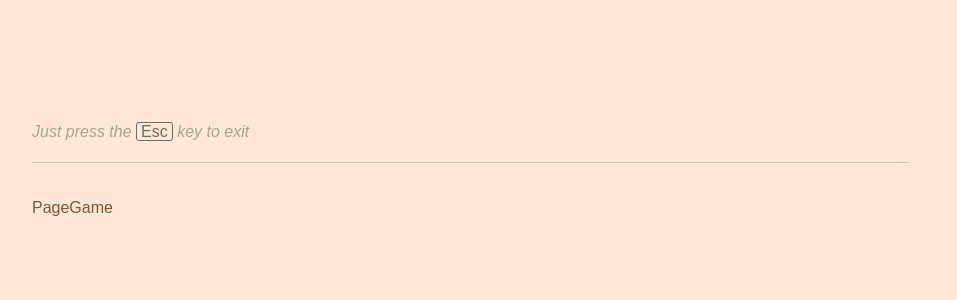
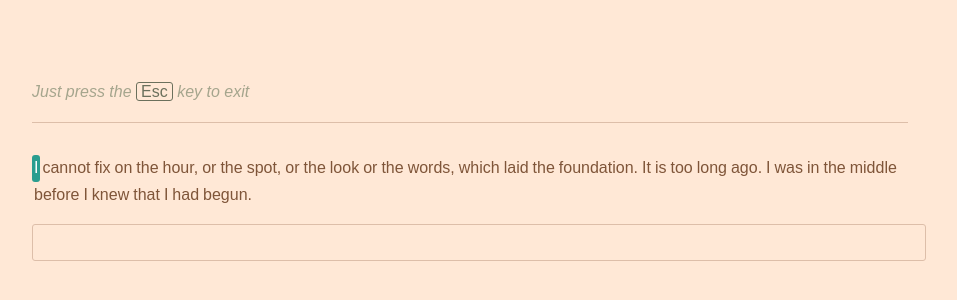
Before and after one commit to antpv/vue-keyboard-trainer, a Vue app: page /game in a window 1280 px wide. Shown: the part 230-530 px from the top of the page, without its empty margins (170-1127 px from the left). Built offline with nearby package versions, Linux system fonts and the light colour scheme; a web font is replaced by a local one.

Commit message:
Game playground implementation

```diff
--- a/src/assets/app.scss
+++ b/src/assets/app.scss
@@ -124,3 +124,34 @@ body {
   margin-bottom: 2rem;
   border-bottom: 1px solid $color-border;
 }
+
+.game-input {
+  all: unset;
+  border: 1px solid $color-border;
+  border-radius: $border-radius-base;
+  padding: .25rem .5rem;
+  width: 100%;
+  margin-top: 1rem;
+
+  &-error {
+    color: #fff;
+    background: #d90429;
+    border-color: #d90429;
+  }
+}
+
+.game-content-word {
+  display: inline-block;
+  padding-right: 0.125rem;
+  padding-left: 0.125rem;
+
+  &--active {
+    background-color: #2a9d8f;
+    color: #fff;
+    border-radius: $border-radius-base;
+  }
+
+  &--written {
+    color: #ddbea9;
+  }
+}
--- /dev/null
+++ b/src/components/GameContent.vue
@@ -0,0 +1,83 @@
+<template>
+  <div class="game-content">
+    <span
+      v-for="(word, idx) in textByWords"
+      :key="idx"
+      :class="{
+        'game-content-word--written': idx < activeWordIdx,
+        'game-content-word--active': activeWordIdx === idx
+      }"
+      class="game-content-word"
+    >{{ word }}</span>
+  </div>
+
+  <input
+    class="game-input"
+    :class="{ 'game-input-error': highlightError }"
+    v-model="inputValue"
+  />
+</template>
+
+<script>
+export default {
+  name: 'PageGame',
+
+  props: {
+    text: {
+      type: String,
+      required: true
+    }
+  },
+
+  watch: {
+    text: {
+      handler(value) {
+        // tick
+      },
+      immediate: true
+    },
+
+    inputValue(value) {
+      this.highlightError = false;
+
+      const isEmpty = value.length === 0;
+      const isLastWord = this.activeWordIdx === this.textByWords.length;
+      const expectedWord = isLastWord ? this.activeWord : this.activeWord + ' ';
+
+      if (isEmpty && this.gameover === true) return;
+
+      if (expectedWord === value) {
+        this.activeWordIdx++;
+        this.inputValue = '';
+
+        if (isLastWord) {
+          this.gameover = true;
+        }
+      } else if (expectedWord.startsWith(value)) {
+        // starts with same value
+      } else {
+        this.highlightError = true;
+      }
+    }
+  },
+
+  data() {
+    return {
+      activeWordIdx: 0,
+      inputValue: '',
+      highlightError: false,
+      gameover: false
+    };
+  },
+
+  computed: {
+    textByWords() {
+      return this.text.split(' ');
+    },
+
+    activeWord() {
+      return this.textByWords[this.activeWordIdx];
+    }
+  }
+};
+</script>
--- a/src/components/PageGame.vue
+++ b/src/components/PageGame.vue
@@ -1,9 +1,22 @@
 <template>
-  PageGame
+  <game-content :text="text" />
 </template>
 
 <script>
+import GameContent from './GameContent.vue';
+import content from '../content_example.json';
+
 export default {
-  name: 'PageGame'
+  name: 'PageGame',
+
+  data() {
+    return {
+      text: content[0]
+    };
+  },
+
+  components: {
+    GameContent
+  }
 };
 </script>
--- /dev/null
+++ b/src/content_example.json
@@ -0,0 +1 @@
+["I cannot fix on the hour, or the spot, or the look or the words, which laid the foundation. It is too long ago. I was in the middle before I knew that I had begun."]
```
